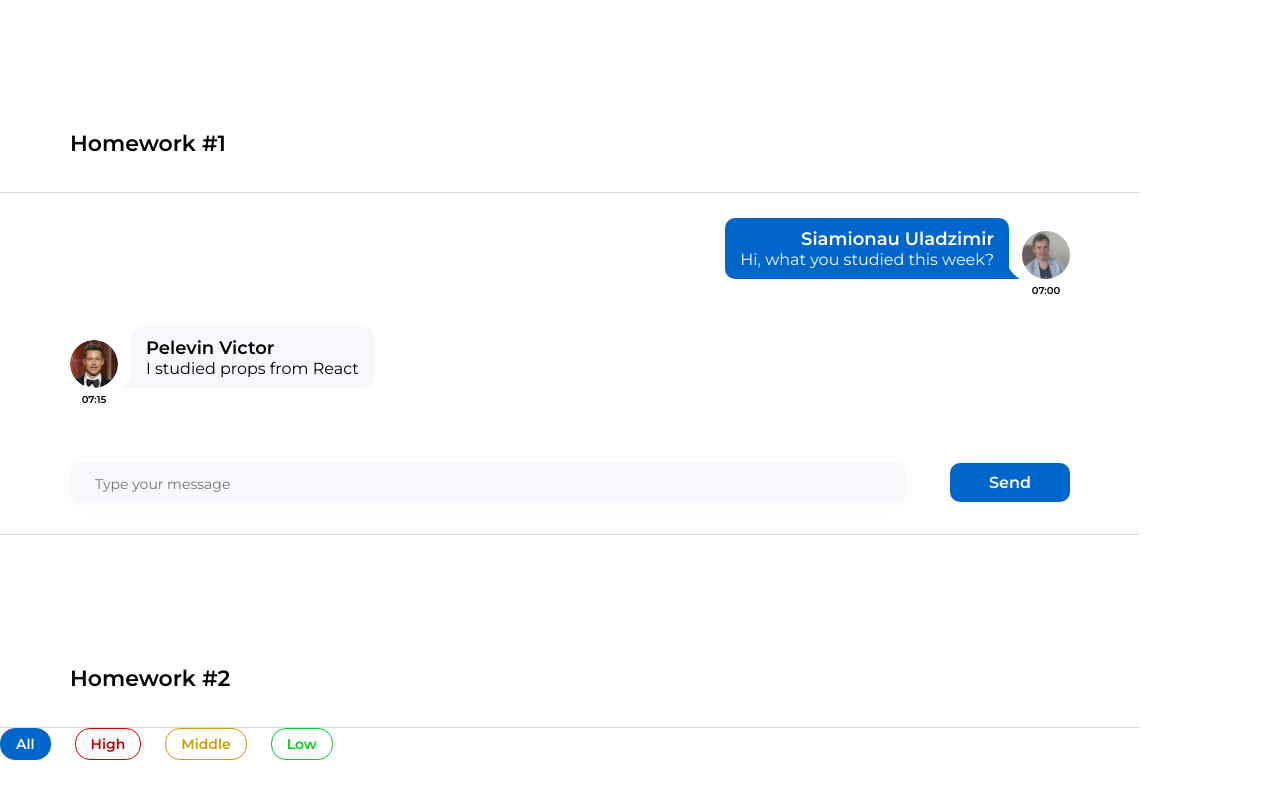
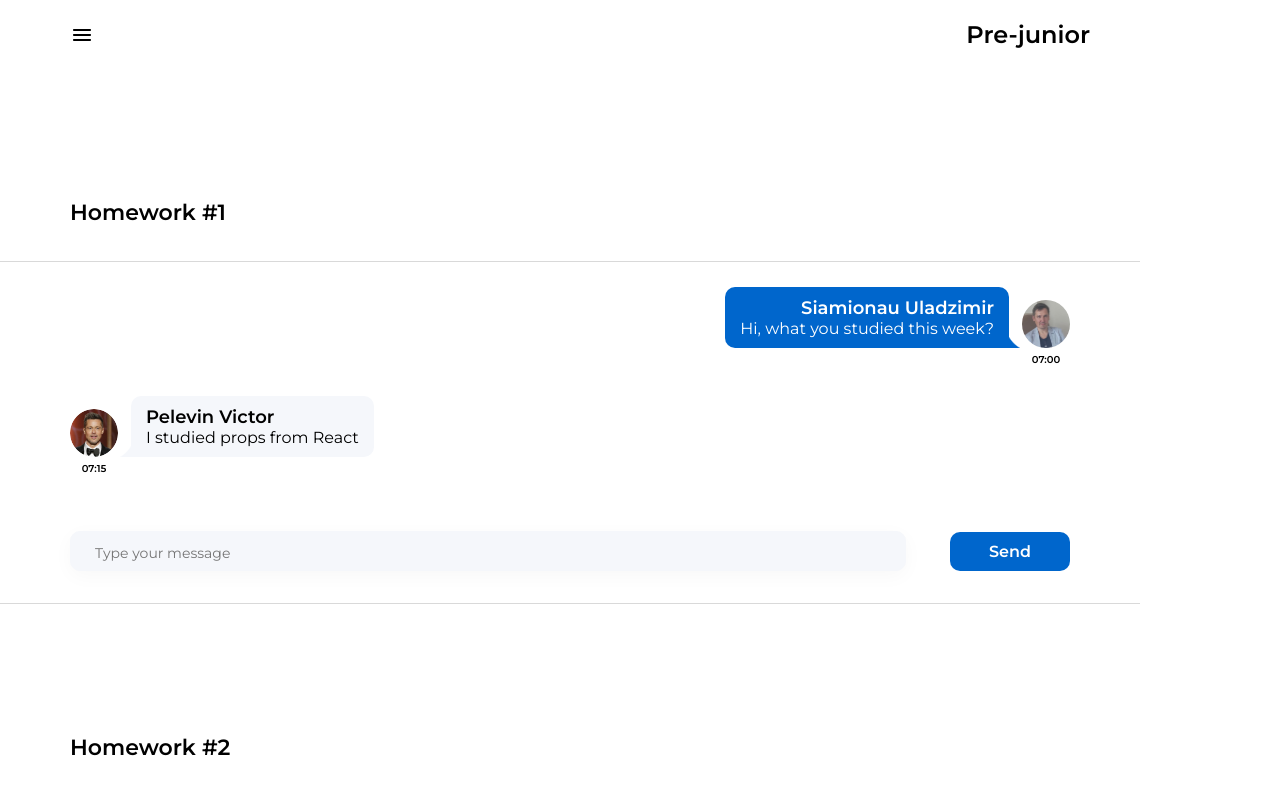
Before and after one commit to Vladseme2012/hws2-master, a React (Create React App) app: page /#/pre-junior in a window 1280 px wide. Shown: the top 790 px of the page. Built offline with nearby package versions, Linux system fonts and the light colour scheme.

Commit message:
resolved hw05

```diff
--- a/package.json
+++ b/package.json
@@ -14,13 +14,14 @@
         "@types/node": "16.11.56",
         "@types/react": "18.0.17",
         "@types/react-dom": "18.0.6",
+        "@types/react-router-dom": "^5.3.3",
         "@types/uuid": "8.3.4",
         "axios": "0.27.2",
         "gh-pages": "^6.3.0",
         "react": "18.2.0",
         "react-dom": "18.2.0",
         "react-redux": "8.0.4",
-        "react-router-dom": "6.4.3",
+        "react-router-dom": "^7.2.0",
         "react-scripts": "5.0.1",
         "redux": "4.2.0",
         "typescript": "4.7.4",
--- a/src/s1-main/App.tsx
+++ b/src/s1-main/App.tsx
@@ -1,21 +1,21 @@
 import React from 'react';
 import s from './App.module.css';
-import HW1 from '../s2-homeworks/hw01/HW1';
-import HW2 from '../s2-homeworks/hw02/HW2';
-import HW3 from '../s2-homeworks/hw03/HW3';
-import HW4 from '../s2-homeworks/hw04/HW4';
-
+// import HW1 from '../s2-homeworks/hw01/HW1';
+// import HW2 from '../s2-homeworks/hw02/HW2';
+// import HW3 from '../s2-homeworks/hw03/HW3';
+// import HW4 from '../s2-homeworks/hw04/HW4';
+import HW5 from '../s2-homeworks/hw05/HW5';
 
 function App() {
     return (
         <div className={s.App}>
-            <HW1/>
-            <HW2/>
-            <HW3/>
-            <HW4/>
+            {/*<HW1/>*/}
+            {/*<HW2/>*/}
+            {/*<HW3/>*/}
+            {/*<HW4/>*/}
             {/*раскомментировать по ходу выполнения*/}
             {/*при выполнении дз 5 и более - закомментировать здесь дз 1-4, так как они есть внутри дз 5*/}
-            {/*<HW5/>*/}
+            <HW5/>
         </div>
     );
 }
--- a/src/s2-homeworks/hw04/common/c1-SuperInputText/SuperInputText.tsx
+++ b/src/s2-homeworks/hw04/common/c1-SuperInputText/SuperInputText.tsx
@@ -41,7 +41,7 @@ const SuperInputText: React.FC<SuperInputTextPropsType> = (
     };
     const onKeyPressCallback = (e: KeyboardEvent<HTMLInputElement>) => {
         onKeyPress && onKeyPress(e);
-        e.key === 'Enter' && (onEnter && onEnter());
+        onEnter && e.key === 'Enter' && onEnter();
     };
 
     const finalSpanClassName = s.error
--- a/src/s2-homeworks/hw05/HW5.tsx
+++ b/src/s2-homeworks/hw05/HW5.tsx
@@ -2,12 +2,6 @@ import React from 'react'
 import { HashRouter } from 'react-router-dom'
 import { Layout } from './layout/Layout'
 import Pages from './Pages'
-
-/*
-* 1 - в файле Pages.tsx дописать роуты на все страницы
-* 2 - в файле Sidebar.tsx дописать className так чтоб вешался класс s.active когда мы уже на соответствующей странице
-* 3 - застилизовать хэдэр и сайдбар в соответствии с дизайном
-* */
 
 function HW5() {
     return (
--- a/src/s2-homeworks/hw05/Pages.tsx
+++ b/src/s2-homeworks/hw05/Pages.tsx
@@ -1,35 +1,33 @@
-import React from 'react'
-import { Routes, Route, Navigate } from 'react-router-dom'
-import Error404 from './pages/Error404'
-import PreJunior from './pages/PreJunior'
-import Junior from './pages/Junior'
-import JuniorPlus from './pages/JuniorPlus'
+import React from 'react';
+import {Routes, Route, Navigate} from 'react-router-dom';
+import Error404 from './pages/Error404';
+import PreJunior from './pages/PreJunior';
+import Junior from './pages/Junior';
+import JuniorPlus from './pages/JuniorPlus';
 
 export const PATH = {
     PRE_JUNIOR: '/pre-junior',
     JUNIOR: '/junior',
     JUNIOR_PLUS: '/junior-plus',
-}
+    ERROR: '/error404',
+};
 
 function Pages() {
     return (
         <div>
             {/*Routes выбирает первый подходящий роут*/}
             <Routes>
+                <Route path={'/'} element={<Navigate to={PATH.PRE_JUNIOR}/>}/>
+                <Route path={PATH.PRE_JUNIOR} element={<PreJunior/>}/>
+                <Route path={PATH.JUNIOR} element={<Junior/>}/>
+                <Route path={PATH.JUNIOR_PLUS} element={<JuniorPlus/>}/>
+                <Route path={PATH.ERROR} element={<Error404/>}/>
+                <Route path={'/*'} element={<Navigate to={PATH.ERROR}/>}/>
                 {/*роутинг будут писать студенты*/}
                 {/*в начале мы попадаем на страницу '/' и переходим сразу на страницу /pre-junior*/}
-                {/*<Route ...*/}
-
-                {/*роуты для /pre-junior, /junior, /junior-plus*/}
-                {/*<Route ...*/}
-                {/*<Route ...*/}
-                {/*<Route ...*/}
-
-                {/*роут для несуществующей страницы должен отрисовать <Error404 />*/}
-                {/*<Route ...*/}
             </Routes>
         </div>
-    )
+    );
 }
 
-export default Pages
+export default Pages;
--- a/src/s2-homeworks/hw05/header/Header.module.css
+++ b/src/s2-homeworks/hw05/header/Header.module.css
@@ -1,8 +1,29 @@
 .burgerMenuIcon {
+    width: 24px;
+    height: 24px;
+    text-align: center;
+}
+
+.burgerMenuIcon:hover {
+    cursor: pointer;
 }
 
 .header {
+    max-width: 1160px;
+    width: 100%;
+    min-height: 60px;
+    display: flex;
+    flex-direction: row;
+    justify-content: space-between;
+    align-items: center;
+    padding: 20px 70px;
+    margin-bottom: 50px;
 }
 
 .header h1 {
+    font-family: Montserrat, sans-serif;
+    font-size: 24px;
+    font-weight: 600;
+    color: #000000;
+    background-color: #FFFFFF;
 }
--- /dev/null
+++ b/src/s2-homeworks/hw05/layout/Layout.module.css
@@ -0,0 +1,10 @@
+.title {
+    display: inline-block;
+    padding-top: 20px;
+    padding-left: 950px;
+    font-family: Montserrat, sans-serif;
+    font-size: 22px;
+    font-weight: 600;
+    color: #000000;
+
+}
--- a/src/s2-homeworks/hw05/layout/Layout.tsx
+++ b/src/s2-homeworks/hw05/layout/Layout.tsx
@@ -1,29 +1,44 @@
-import React, { FC, ReactNode, useEffect, useState } from 'react'
-import { Header } from '../header/Header'
-import { Sidebar } from '../sidebar/Sidebar'
+import React, {FC, ReactNode, useEffect, useState} from 'react';
+import {Header} from '../header/Header';
+import {Sidebar} from '../sidebar/Sidebar';
+import {PATH} from '../Pages';
+import {useLocation} from 'react-router-dom';
+import s from './Layout.module.css';
+
 
 type PropsType = {
     children: ReactNode
 }
 
-export const Layout: FC<PropsType> = ({ children }) => {
-    const [open, setOpen] = useState(false)
-    const handleClose = () => setOpen(false)
-    const handleOpen = () => setOpen(true)
+export const Layout: FC<PropsType> = ({children}) => {
+    const [open, setOpen] = useState(false);
+    const handleClose = () => setOpen(false);
+    const handleOpen = () => setOpen(true);
 
+    const location = useLocation();
+    const currentPath = location.pathname;
+
+    const pageName =
+        currentPath === PATH.PRE_JUNIOR
+            ? 'Pre-junior'
+            : currentPath === PATH.JUNIOR
+                ? 'Junior'
+                : currentPath === PATH.JUNIOR_PLUS
+                    ? 'Junior Plus'
+                    : 'Error';
     useEffect(() => {
-        open && (document.body.style.overflow = 'hidden')
-        !open && (document.body.style.overflow = 'unset')
-    }, [open]) // отключает прокрутку при открытом меню
+        open && (document.body.style.overflow = 'hidden');
+        !open && (document.body.style.overflow = 'unset');
+    }, [open]); // отключает прокрутку при открытом меню
 
     return (
         <>
-            <Sidebar open={open} handleClose={handleClose} />
-            <Header handleOpen={handleOpen} />
+            {!open ? (<Header handleOpen={handleOpen}/>) : (<Sidebar open={open} handleClose={handleClose}/>)}
             <div>
                 {/*страницы*/}
+                {open ? (<h1 className={s.title}>{pageName}</h1>) : (<></>)}
                 {children}
             </div>
         </>
-    )
-}
+    );
+};
--- a/src/s2-homeworks/hw05/sidebar/Sidebar.module.css
+++ b/src/s2-homeworks/hw05/sidebar/Sidebar.module.css
@@ -1,25 +1,87 @@
 .sidebar {
+    position: fixed;
+    top: 0;
+    left: 0;
+    width: 315px;
+    height: 100vh;
+    padding: 15px 24px;
+    opacity: 0;
+    display: flex;
+    flex-direction: column;
+    align-items: center;
+    background-color: #ffffff;
+    box-shadow: 0 1px 2px 0 #1D21261A, 0 10px 40px 0 #1D212621;
+    transition: opacity 2s linear;
 }
 
 .sidebar.open {
+    /*height: 100vh;*/
+    opacity: 1;
+    z-index: 10;
+    /*position: fixed;*/
+    /*top: 0;*/
+    /*left: 0;*/
+    /*width: 15%;*/
+    /*height: 100vh;*/
+    /*transition: 0.7s;*/
+    /*transform: translateX(0%);*/
+
 }
 
 .background {
+    position: fixed;
+    bottom: 0;
+    left: 0;
+    right: 0;
+    top: 0;
+    background-color: #000;
+    opacity: 0.3;
+    z-index: 9;
+
+    /*width: 100vw;*/
+    /*height: 100vh;*/
+    /*background: #000000;*/
+    /*opacity: 0.2;*/
+    /*z-index: -2;*/
 }
 
 .nav {
+    display: flex;
+    flex-direction: column;
+    justify-content: end;
+    align-items: start;
+    gap: 45px;
+
 }
 
 .nav a {
+    font-family: Montserrat, sans-serif;
+    font-size: 22px;
+    font-weight: 600;
+    color: #000000;
+    text-decoration: none;
+    background: none;
+    transition: color 0.8s linear;
 }
 
 .nav a:hover {
+    color: #58ACFF;
 }
 
 .nav a.active {
+    color: #0059B2;
+    text-decoration: underline;
 }
+
 .close {
+    align-self: flex-end;
+    border: none;
+    background: #ffffff;
+
 }
 
 .close img {
+    width: 24px;
+    height: 24px;
+    color: #000000;
 }
--- a/src/s2-homeworks/hw05/sidebar/Sidebar.tsx
+++ b/src/s2-homeworks/hw05/sidebar/Sidebar.tsx
@@ -1,8 +1,8 @@
-import React, {FC} from 'react'
-import {NavLink} from 'react-router-dom'
-import s from './Sidebar.module.css'
-import {PATH} from '../Pages'
-import closeIcon from './closeOutline.svg'
+import React, {FC} from 'react';
+import {NavLink} from 'react-router-dom';
+import s from './Sidebar.module.css';
+import {PATH} from '../Pages';
+import closeIcon from './closeOutline.svg';
 
 type PropsType = {
     open: boolean
@@ -11,7 +11,7 @@ type PropsType = {
 
 export const Sidebar: FC<PropsType> = ({open, handleClose}) => {
     const sidebarClass = s.sidebar
-        + (open ? ' ' + s.open : '')
+        + (open ? ' ' + s.open : '');
     return (
         <>
             {/*затемнение справа от открытого меню*/}
@@ -31,7 +31,7 @@ export const Sidebar: FC<PropsType> = ({open, handleClose}) => {
                         id={'hw5-pre-junior-link'}
                         to={PATH.PRE_JUNIOR}
                         onClick={handleClose}
-                        // className={...} // делает студент
+                        className={({isActive}) => isActive ? s.active : ''} // делает студент
                     >
                         Pre-junior
                     </NavLink>
@@ -39,7 +39,7 @@ export const Sidebar: FC<PropsType> = ({open, handleClose}) => {
                         id={'hw5-junior-link'}
                         to={PATH.JUNIOR}
                         onClick={handleClose}
-                        // className={...} // делает студент
+                        className={({isActive}) => isActive ? s.active : ''} // делает студент
                     >
                         Junior
                     </NavLink>
@@ -47,12 +47,12 @@ export const Sidebar: FC<PropsType> = ({open, handleClose}) => {
                         id={'hw5-junior-plus-link'}
                         to={PATH.JUNIOR_PLUS}
                         onClick={handleClose}
-                        // className={...} // делает студент
+                        className={({isActive}) => isActive ? s.active : ''} // делает студент
                     >
                         Junior Plus
                     </NavLink>
                 </nav>
             </aside>
         </>
-    )
-}
+    );
+};
```
Also changed, not shown: 1 other file (tests, documents, lock files or other folders).
